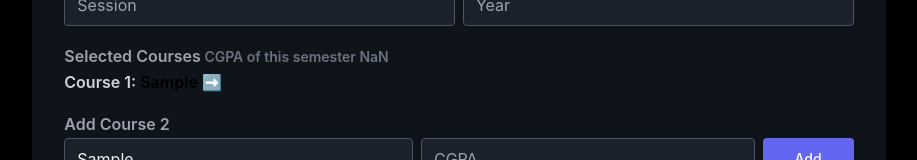
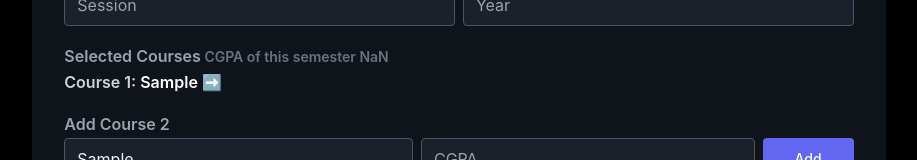
Before and after one commit to zarif007/ETH-Course-Tracker, a Next.js app in the folder eth-course-tracker/: page / in a window 1280 px wide. Both pictures are taken after typing "Sample", "Sample" into the empty fields and a click on the button "Add". Shown: the part 176-336 px from the top of the page, without its empty margins (181-1098 px from the left). Built offline with nearby package versions, Linux system fonts and the light colour scheme.

Commit message:
Adding sem

```diff
--- a/eth-course-tracker/components/AddSemester.tsx
+++ b/eth-course-tracker/components/AddSemester.tsx
@@ -113,7 +113,7 @@ const AddSemester = () => {
           {
             semester.courses.map((course: courseInterface, index) => {
               return (
-                <div key={index} className="cursor-pointer" onClick={() => handleRemoveCourse(course.courseName)}>
+                <div key={index} className="cursor-pointer text-white" onClick={() => handleRemoveCourse(course.courseName)}>
                   <p key={course.courseName} className="font-semibold text-md">
                   <span className="text-gray-300">Course {index + 1}: </span>
                   {course.courseName} ➡️ {course.cgpa}</p>
```
